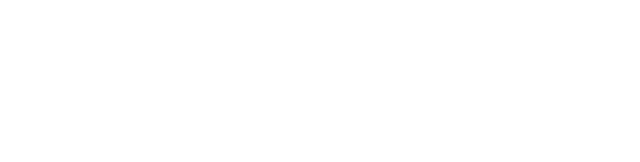
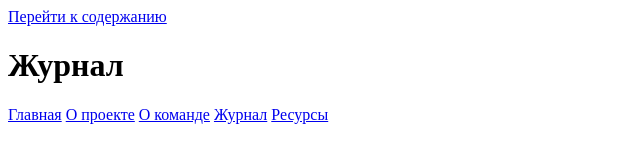
Before and after one commit to T3mich00000/Practice2025, a plain HTML site: page site/journal.html in a window 1280 px wide. Shown: the whole page, without its empty margins (0-640 px from the left). Drawn offline with Linux system fonts and the light colour scheme.

Commit message:
feat: realize header for journal

```diff
--- a/site/journal.html
+++ b/site/journal.html
@@ -7,4 +7,22 @@
     <meta name="description" content="Журнал прогресса проекта">
     <link rel="stylesheet" href="styles.css"/>
 </head>
+<body class="page">
+    <a class="skip-link" href="#content">Перейти к содержанию</a>
+
+    <header class="site-header">
+        <div class="container">
+            <h1 class="site-title">
+                Журнал
+            </h1>
+            <nav class="site-nav" aria-label="Главная навигация">
+                    <a href="index.html">Главная</a>
+                    <a href="about.html">О проекте</a>
+                    <a href="team.html">О команде</a>
+                    <a href="journal.html" aria-current="page">Журнал</a>
+                    <a href="resources.html">Ресурсы</a>
+            </nav>
+        </div>
+    </header>
+</body>
 </html>
```
